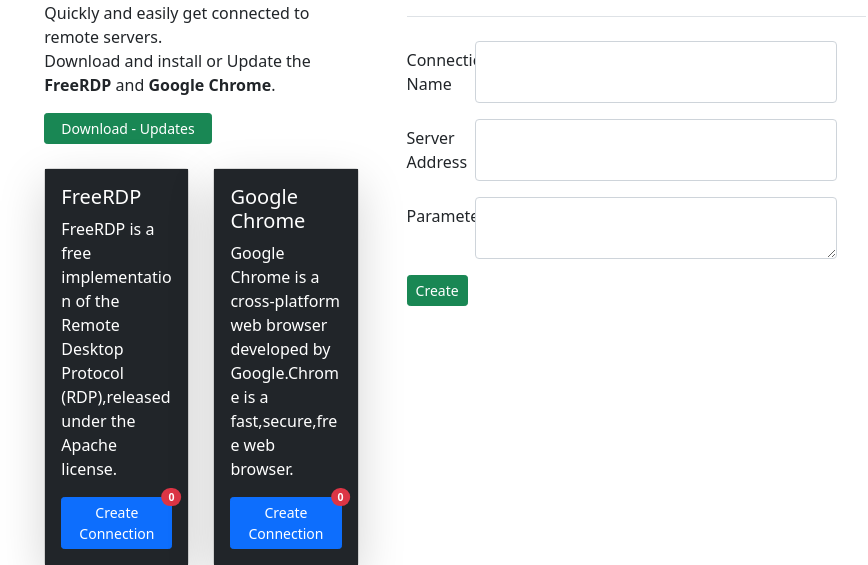
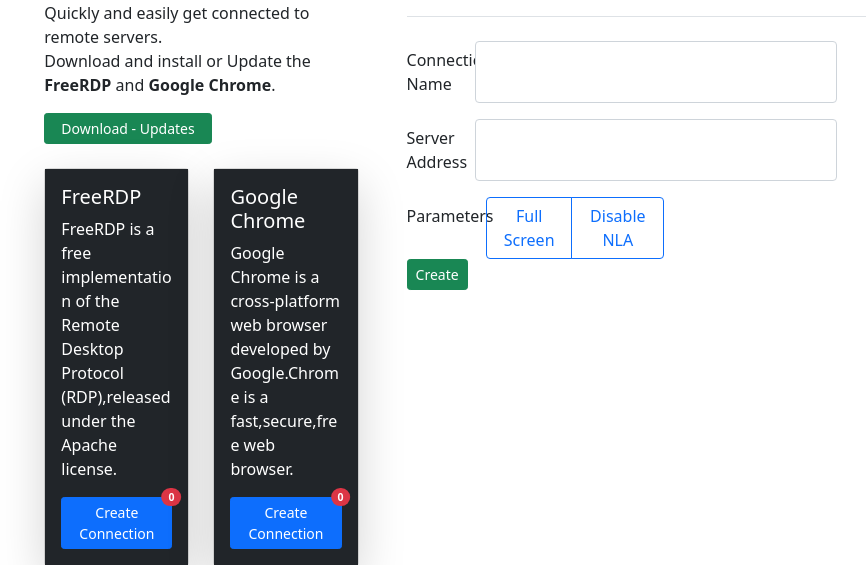
Before and after one commit to Papalarafa/Flask_FreeRDP_GoogleChome_Connection, a Flask app: page /add/freerdp in a window 1280 px wide. Shown: the part 223-788 px from the top of the page, without its empty margins (185-1053 px from the left). Run offline with Flask 2, Linux system fonts and the light colour scheme; data that the repository does not hold is empty.

Commit message:
updated freerdp and chrome py

```diff
--- a/webconnect/dashboard/routes.py
+++ b/webconnect/dashboard/routes.py
@@ -20,5 +20,5 @@
     if len(ConnectionDB.query.all()) == 0:
         db_len_status = "empty"
     # Connection database record
-    connection_db = ConnectionDB.query.order_by(ConnectionDB.id).paginate(page=page,per_page=10)
+    connection_db = ConnectionDB.query.order_by(ConnectionDB.id).paginate(page=page,per_page=5)
     return render_template('dashboard/dashboard.html',dblenstatus=db_len_status,connection_db=connection_db,total_freerdp_conn=total_freerdp_conn,total_chrome_conn=total_chrome_conn)
--- a/webconnect/freerdp/forms.py
+++ b/webconnect/freerdp/forms.py
@@ -1,6 +1,6 @@
 from flask_wtf import FlaskForm
 from wtforms import StringField,SubmitField,TextAreaField
-from wtforms.validators import DataRequired
+from wtforms.validators import DataRequired,ValidationError
 from webconnect.models import ConnectionDB
 
 # FreeRDP Connection form
@@ -10,6 +10,14 @@
     parameters = TextAreaField('Parameters')
     submit = SubmitField('Create')
 
+    # Check for duplicate connection name
+    def validate_connection_name(self,connection_name):
+        # Get FreeRDP Connection names
+        freerdp_conn_names = ConnectionDB.query.filter_by(protocol="FreeRDP").all()
+        for i in freerdp_conn_names:
+            if i.connection_name == connection_name.data:
+                raise ValidationError(f"Connection {connection_name.data} is already available.")
+
 # Update FreeRDP Connection form
 class UpdateFreeRDPForm(FlaskForm):
     connection_name = StringField('Connection Name',validators=[DataRequired()])
--- a/webconnect/freerdp/routes.py
+++ b/webconnect/freerdp/routes.py
@@ -5,6 +5,12 @@
 
 # Blueprint object
 freerdp_obj = Blueprint('freerdp',__name__,template_folder='templates')
+
+
+# Build FreeRDP Commandline and Desktop file
+def freerdp_cmd():
+    default_cmd = ["xfreerdp","/cert-ignore","/w:800","/h:600","/bpp:24"]
+    pass
 
 # Add FreeRDP Connection
 @freerdp_obj.route('/add/freerdp',methods=['GET','POST'])
@@ -14,7 +20,14 @@
     total_freerdp_conn = len(ConnectionDB.query.filter_by(protocol="FreeRDP").all())
     # Total Google Chrome Connections
     total_chrome_conn = len(ConnectionDB.query.filter_by(protocol="Google Chrome").all())
+    # FreeRDP command dict.
+    freerdp_cmd_dict = {}
     if form.validate_on_submit():
+        freerdp_cmd_dict["connection_name"] = form.connection_name.data
+        freerdp_cmd_dict["server"] = form.server_address.data
+        freerdp_cmd_dict["fullscreen"] = request.form.getlist("FullScreen")
+        freerdp_cmd_dict["disablenla"] = request.form.getlist("DisableNLA")
+
         freerdp_db = ConnectionDB(connection_name=form.connection_name.data,address=form.server_address.data,protocol="FreeRDP",parameters=form.parameters.data)
         db.session.add(freerdp_db)
         db.session.commit()
--- a/webconnect/freerdp/templates/freerdp/freerdp.html
+++ b/webconnect/freerdp/templates/freerdp/freerdp.html
@@ -7,7 +7,7 @@
         </ol>
     </nav>
     <h3 class="pb-3 mb-4 border-bottom">FreeRDP</h3>
-    <form action="" method="post">
+    <form class="form-floating" action="" method="post">
         {{form.hidden_tag()}}
         <div class="row mb-3">
           <label for="inputFreeRDPConnection" class="col-sm-2 col-form-label">Connection Name</label>
@@ -37,17 +37,12 @@
         </div>
         <div class="row mb-3">
             <label for="inputFreeRDPConnection" class="col-sm-2 col-form-label">Parameters</label>
-            {% if form.parameters.errors %}
-              {{form.parameters(class="form-control w-75 is-invalid")}}
-              <div class="invalid-feedback">
-                  {% for error in form.parameters.errors %}
-                      <span>{{error}}</span>
-                  {% endfor %}
-              </div>
-            {% else %}
-              {{form.parameters(class="form-control w-75")}}
-            {% endif %}
-        </div>
+            <div class="btn-group col-sm-5" role="group" aria-label="Basic checkbox toggle button group">
+              <input type="checkbox" class="btn-check" id="btncheck1" autocomplete="off" name="FullScreen" value="/f">
+              <label class="btn btn-outline-primary" for="btncheck1">Full Screen</label>
+              <input type="checkbox" class="btn-check" id="btncheck2" autocomplete="off" name="DisableNLA" value="-sec-nla">
+              <label class="btn btn-outline-primary" for="btncheck2">Disable NLA</label>
+            </div>
         <div class="mb-3">
             {{form.submit(class="btn btn-success btn-sm")}}
         </div>
```
Also changed, not shown: webconnect/chrome/forms.py (+10 -1 lines), instance/connectiondb.db.
